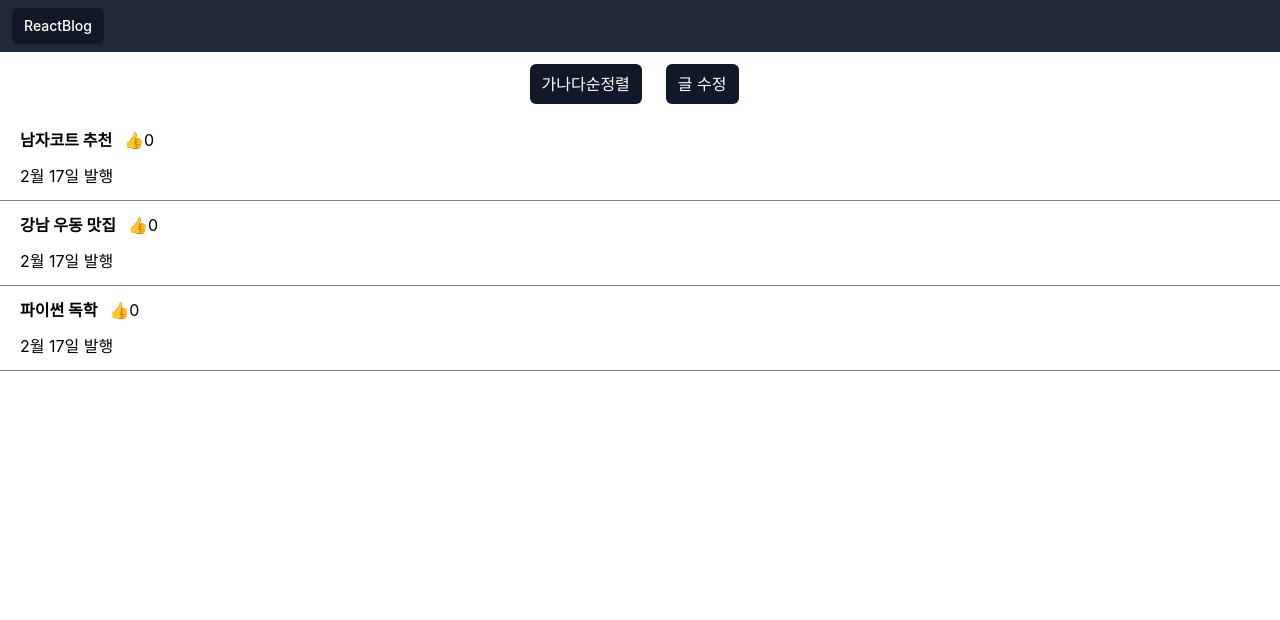
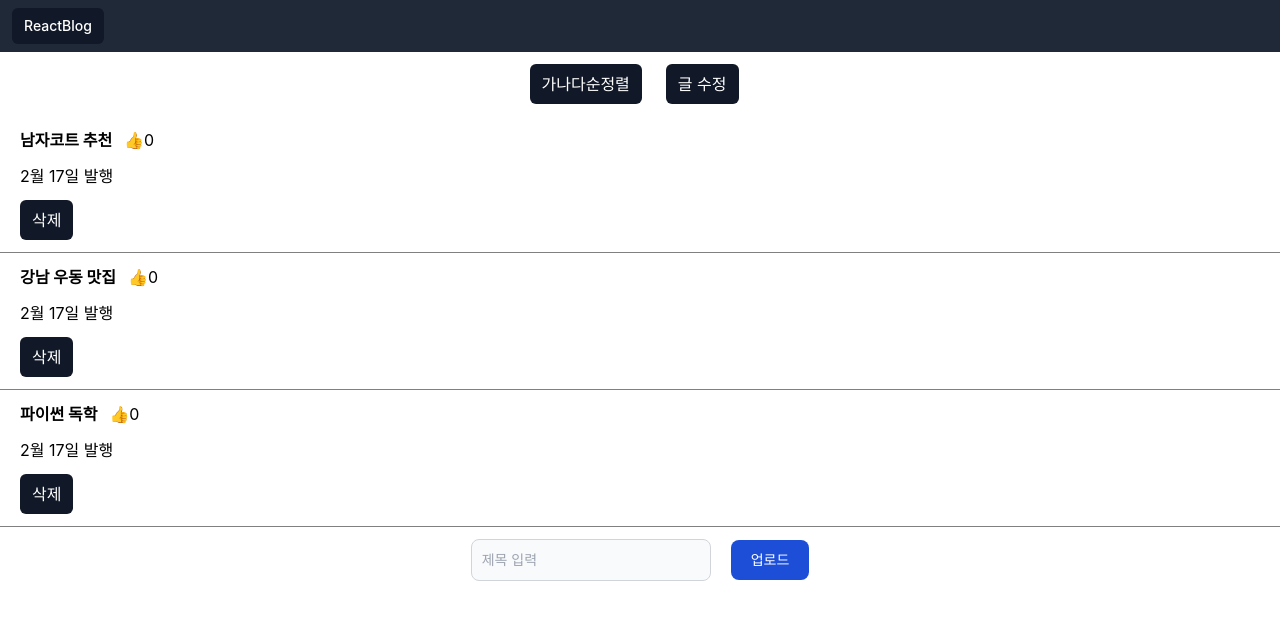
Before and after one commit to Parkdev/react_blog, a React (Create React App) app in the folder blog/: page / in a window 1280 px wide. Shown: the top 620 px of the page. Built offline with nearby package versions, Linux system fonts and the light colour scheme.

Commit message:
11강 종료 숙제 완료

```diff
--- a/blog/src/App.js
+++ b/blog/src/App.js
@@ -15,21 +15,21 @@ function App() {
   // let [글제목3, settitle3] = useState('겨울 코트 추천')
   // 이렇게 일일히 설정해도 되지만 array를 이용해서 하나의 변수로 사용가능하다
   let [글제목, 글제목변경] = useState(['남자코트 추천', '강남 우동 맛집', '파이썬 독학']);
-
   let [순번,순번변경] = useState(0);
-
   let [따봉, 따봉변경] = useState([0,0,0]);
-
   // 동적인 UI만들기
   let [modal, setModal] = useState(false);
+  // 인풋값 다루기
+  let [입력값, 입력값변경] = useState('');
+
 
   //함수만들기
-  function 함수() {
-    console.log(1);
-  }
+  // function 함수() {
+  //   console.log(1);
+  // }
 
   //스타일 만들기
-  let btnstyle = { marginTop: '10px' }
+  // let btnstyle = { marginTop: '10px' }
 
 
 return(
@@ -72,10 +72,38 @@ return(
                   } }>👍</span> { 따봉[index] }
               </div>
               <p>2월 17일 발행</p>
+              <button className='mt-3 bg-gray-900 text-white rounded-md px-3 py-2 mr-3'
+                onClick={ () => {
+                  let copy = [...글제목];
+                  copy.shift();
+                  글제목변경(copy);
+                }}>삭제</button>
             </div>
           )
         })
       }
+
+        <input
+        type="text"
+        id="first_name"
+        className="mt-3 bg-gray-50 border border-gray-300 text-gray-900 text-sm rounded-lg focus:ring-blue-500 focus:border-blue-500 p-2.5"
+        placeholder="제목 입력"
+        onChange={ (e) => {
+          //state 변경함수는 늦게 처리되는 함수이므로 로그 값이 우선 진행된다.
+          입력값변경(e.target.value);
+        }}/>
+        <button
+        type=""
+        className="ml-5 text-white bg-blue-700 hover:bg-blue-800 focus:ring-4 focus:outline-none focus:ring-blue-300 font-medium rounded-lg text-sm sm:w-auto px-5 py-2.5 text-center"
+        onClick={
+          () => {
+            let copy = [...글제목]
+            copy.unshift(입력값)
+            글제목변경(copy);
+          }
+        }
+        >업로드</button>
+
 
       {/* <div className="list">
         <h4>{ 글제목[0] } <span onClick={ () => { 따봉변경(따봉+1) } }>👍</span> { 따봉 } </h4>
```
Also changed, not shown: 1 other file (tests, documents, lock files or other folders).
